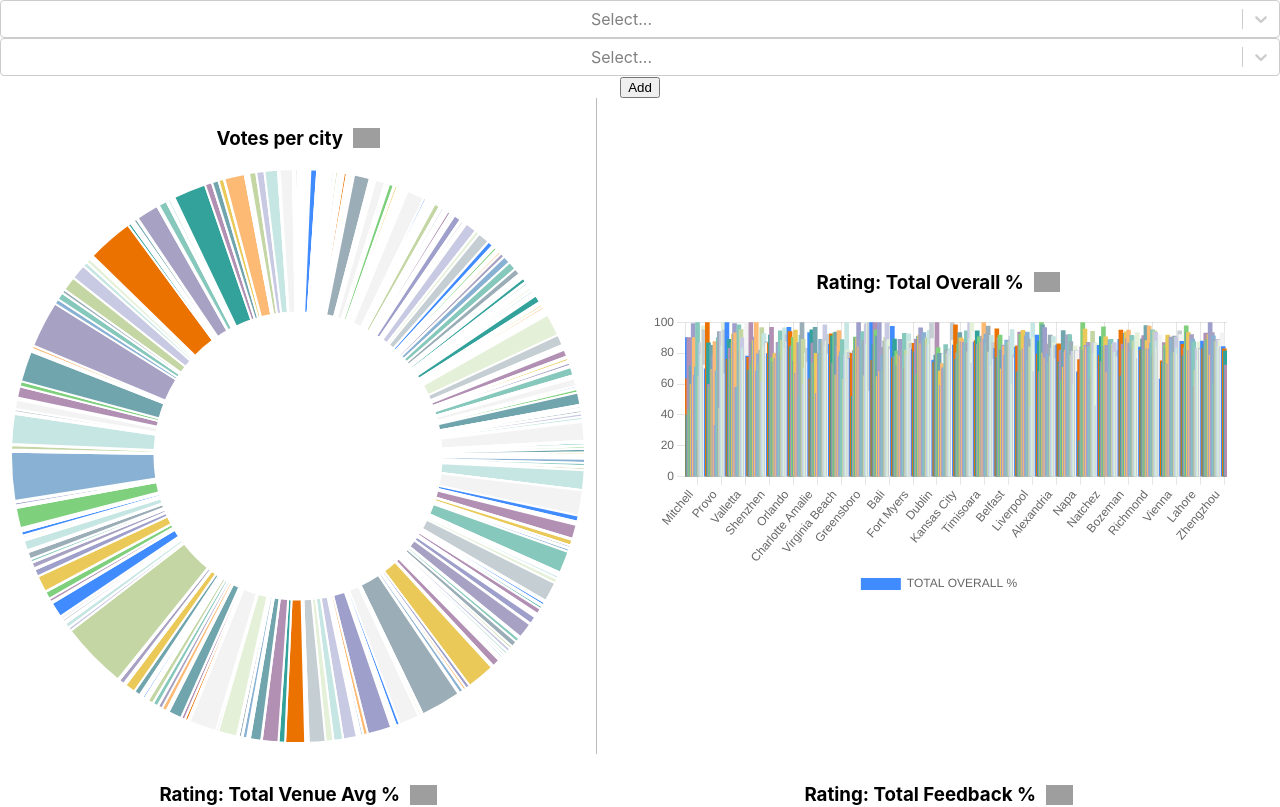
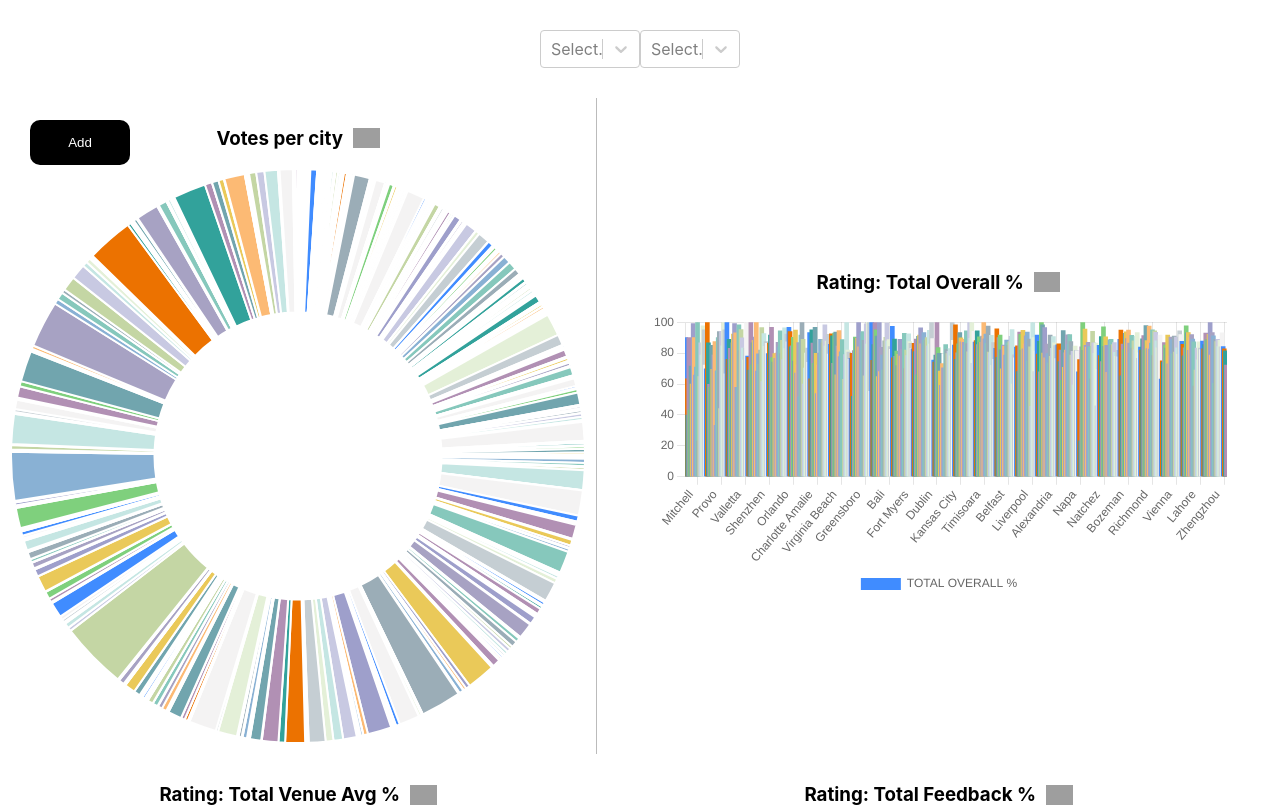
Before and after one commit to adityaanand53/rca-hackathon, a React (Create React App) app: page / in a window 1280 px wide. Shown: the top 807 px of the page. Built offline with nearby package versions, Linux system fonts and the light colour scheme; grey boxes are pictures that could not be loaded.

Commit message:
rca visualisation

```diff
--- a/src/components/Filters.js
+++ b/src/components/Filters.js
@@ -11,7 +11,7 @@ function Filters(props) {
     changeOption(e.value);
   };
   return (
-    <div>
+    <div className="filter-component">
       <Select
         onChange={onChangeHandler}
         isSearchable={true}
--- a/src/components/LandingPage.js
+++ b/src/components/LandingPage.js
@@ -1,15 +1,15 @@
 import React, { useState } from "react";
 import cityRCA from "./../constants/citydata.json";
 import BarChartContainer from "./BarChart";
-import DoughnutChartContainer from './DoughnutChart';
+import DoughnutChartContainer from "./DoughnutChart";
 import Filters from "./Filters";
 import { LoadOptions, constructData, getContainer } from "../helpers/utils";
-import { chartTypeOptions } from '../constants/options';
+import { chartTypeOptions } from "../constants/options";
 const options = LoadOptions("city");
 
 function LandingPage() {
   const [data, setNewData] = useState(constructData(cityRCA, "Total Votes"));
-  const [chartType, setChartType] = useState('BarChartContainer');
+  const [chartType, setChartType] = useState("BarChartContainer");
   const [customCharts, setCustomCharts] = useState([]);
 
   const changeOption = (key) => {
@@ -25,25 +25,29 @@ function LandingPage() {
     setCustomCharts([
       {
         chartType,
-        data
+        data,
       },
-      ...customCharts
-    ])
-  }
+      ...customCharts,
+    ]);
+  };
 
   return (
     <React.Fragment>
-      <Filters options={options} changeOption={changeOption} />
-      <Filters options={chartTypeOptions} changeOption={changeChartTypeOption} />
-      <button onClick={addChart}>Add</button>
+      <div className="header-component">
+        <Filters options={options} changeOption={changeOption} />
+        <Filters
+          options={chartTypeOptions}
+          changeOption={changeChartTypeOption}
+        />
+        <button className="add-button" onClick={addChart}>
+          Add
+        </button>
+      </div>
 
       <div className="charts-container">
         {customCharts.map((cChart, i) => {
           const Container = getContainer(cChart.chartType);
-          return <Container
-            key={i}
-            dataSource={ cChart.data}
-          ></Container>
+          return <Container key={i} dataSource={cChart.data}></Container>;
         })}
         <DoughnutChartContainer
           helpText="Number of votes per city"
@@ -66,7 +70,6 @@ function LandingPage() {
           header="Rating: Total Feedback %"
         ></BarChartContainer>
       </div>
-
     </React.Fragment>
   );
 }
--- a/src/constants/options.js
+++ b/src/constants/options.js
@@ -27,10 +27,13 @@ export const city = [
   { value: "ratings-sightsAndScenery", label: "ratings-sightsAndScenery" },
 ];
 
-export const chartTypeOptions = [{
-  label: 'Doughnut',
-  value: 'DoughnutChartContainer'
-}, {
-  label: 'Bar',
-  value: 'BarChartContainer'
-}];
+export const chartTypeOptions = [
+  {
+    label: "Doughnut",
+    value: "DoughnutChartContainer",
+  },
+  {
+    label: "Bar",
+    value: "BarChartContainer",
+  },
+];
--- a/src/helpers/utils.js
+++ b/src/helpers/utils.js
@@ -1,7 +1,7 @@
 import { CITIES, COLORS } from "../constants/constants";
 import * as options from "../constants/options";
 import BarChartContainer from "../components/BarChart";
-import DoughnutChartContainer from '../components/DoughnutChart';
+import DoughnutChartContainer from "../components/DoughnutChart";
 
 export function LoadOptions(entity) {
   let result;
@@ -32,8 +32,8 @@ export function constructData(arr, key) {
 
 const charts = {
   DoughnutChartContainer: DoughnutChartContainer,
-  BarChartContainer: BarChartContainer
-}
+  BarChartContainer: BarChartContainer,
+};
 export function getContainer(chartType) {
   return charts[chartType];
 }
--- a/src/styles/App.scss
+++ b/src/styles/App.scss
@@ -5,6 +5,31 @@
 .charts-container {
   display: grid;
   grid-template-columns: auto auto;
+}
+.add-button{
+  box-sizing: border-box;
+  position: absolute;
+  top: 15%;
+  color: white;
+  border: none;
+  min-height: 30px;
+  padding: 15px;
+  border-radius: 10px;
+  cursor: pointer;
+  background-color: black;
+  min-width: 32px;
+  width: 100px;
+}
+
+.header-component{
+  padding: 30px;
+display: grid;
+grid-template-columns: auto auto;
+justify-content: center;
+}
+
+.filter-component{
+  width: 100px;
 }
 
 .App-logo {
```
